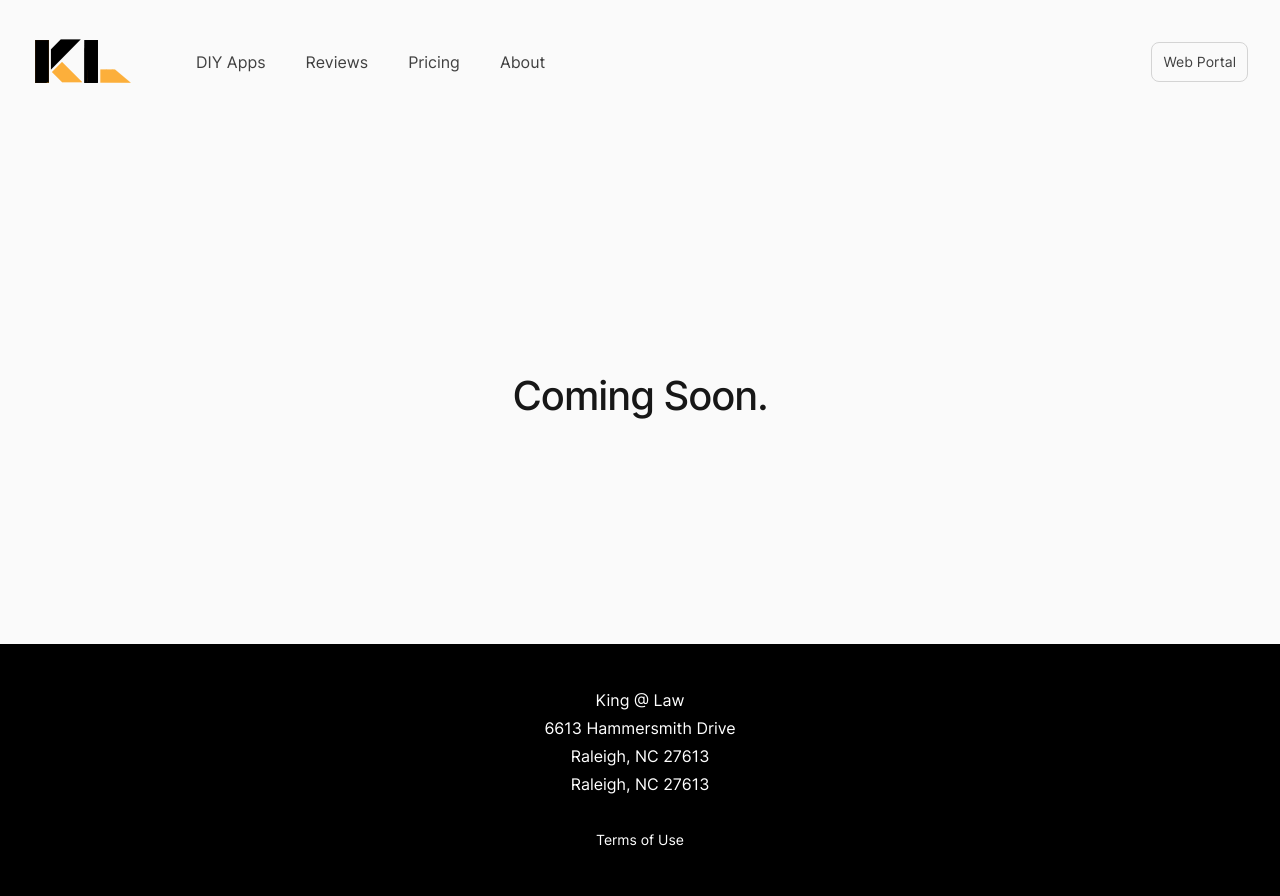
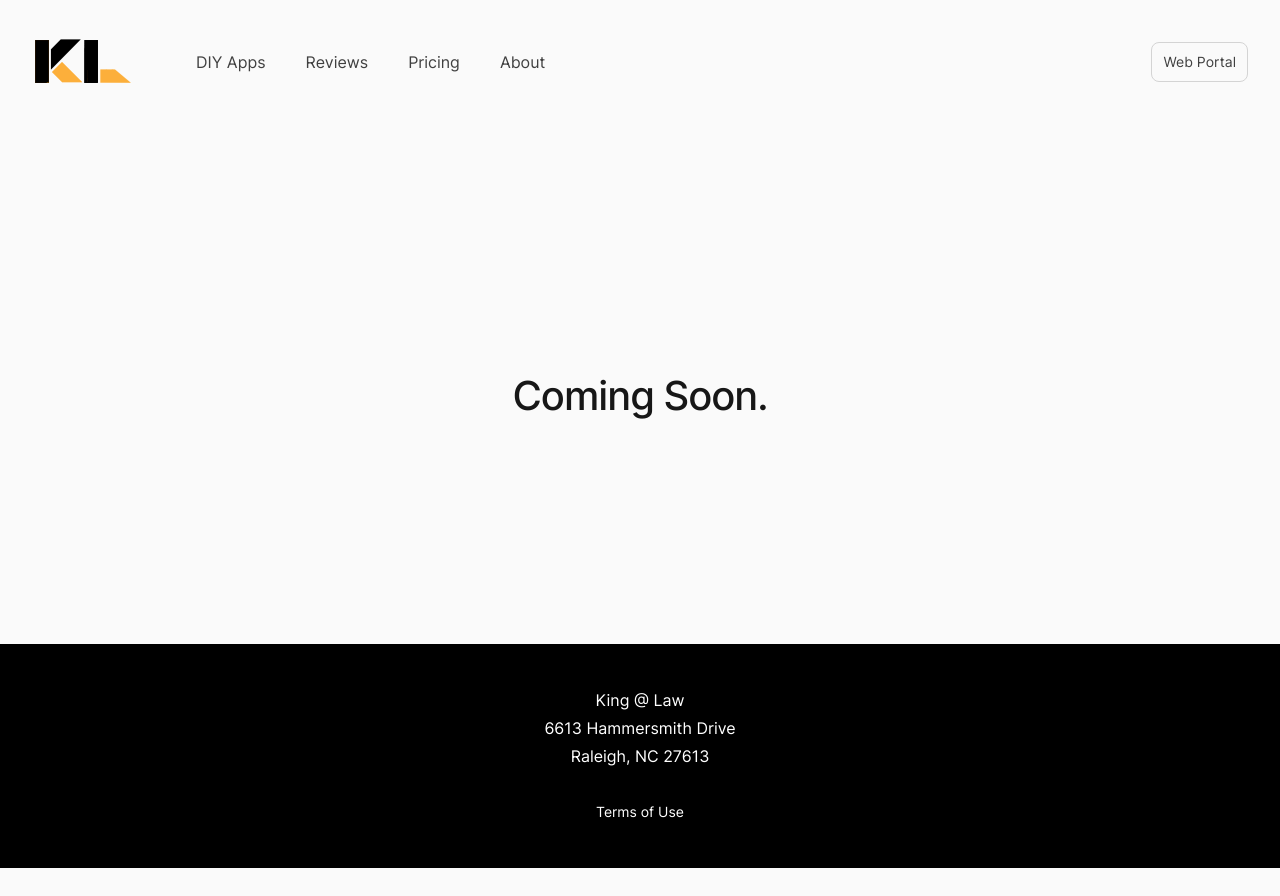
Before and after one commit to David44357/KingLawWebsite, a Next.js app: page /diyapps in a window 1280 px wide. After the commit the page ends 868 px from the top, so only its background shows below. Built offline with nearby package versions, Linux system fonts and the light colour scheme.

Commit message:
Update Footer.jsx

```diff
--- a/src/components/Footer.jsx
+++ b/src/components/Footer.jsx
@@ -25,9 +25,8 @@ export function Footer() {
     <div style={{paddingBottom : '2.5rem'}} className="bg-black pt-10 pb-20 text-white text-center">
       <span className='block m-1' >King @ Law</span>
       <span className='block m-1' >6613 Hammersmith Drive</span>
-      <span className='block m-1' >Raleigh, NC 27613</span>
-<span className='block m-1' >Raleigh, NC 27613</span><br />
-<span className='block m-1 text-sm'><a href={'https://apps.kinglawnc.com/billingCalculatorWebsite'}>Terms of Use</a></span>
+      <span className='block m-1' >Raleigh, NC 27613</span><br />
+<span className='block m-1 text-sm'><a href={'https://kinglawnc.com/termsofuse'}>Terms of Use</a></span>
     </div>
   )
 }
```
